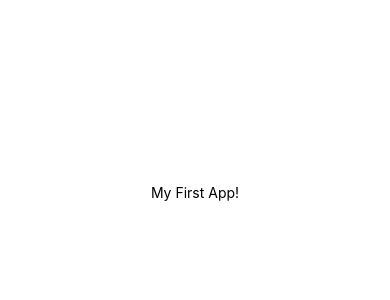
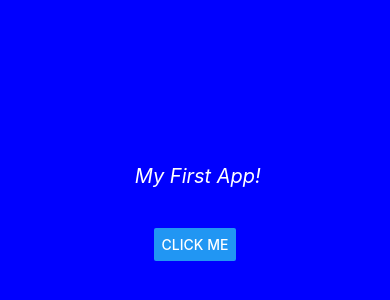
Before and after one commit to psheldon230/First-App, a React Native app: screen / in a window 390 px wide. Shown: the part 230-530 px from the top of the page. Built offline with nearby package versions, Linux system fonts and the light colour scheme.

Commit message:
Added a button to app

```diff
--- a/App.js
+++ b/App.js
@@ -1,13 +1,13 @@
 import { StatusBar } from 'expo-status-bar';
-import { StyleSheet, Text, View } from 'react-native';
+import { Button, Linking, SafeAreaView, ScrollView, StyleSheet, Text, View } from 'react-native';
 
 export default function App() {
   return (
-    <View style={styles.container}>
-      <Text>My First App!
 
+    <View style= {styles.container}>
+      <Text style= {styles.text}> My First App!
       </Text>
-      <StatusBar style="auto" />
+      <Button title= 'Click Me' onPress= {()=>{Linking.openURL('https://news.sky.com/story/blinking-white-guy-meet-the-man-using-meme-fame-to-raise-thousands-for-charity-11819235')}}> </Button>
     </View>
   );
 }
@@ -15,8 +15,14 @@ export default function App() {
 const styles = StyleSheet.create({
   container: {
     flex: 1,
-    backgroundColor: '#fff',
+    backgroundColor: '#00f',
     alignItems: 'center',
-    justifyContent: 'center',
+    justifyContent: 'center'
   },
+  text: {
+    color: '#fff',
+    fontSize: 20,
+    fontStyle: 'italic',
+    margin: 40
+  }
 });
```
